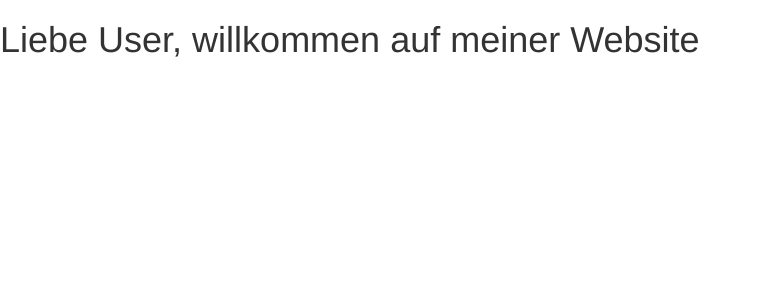
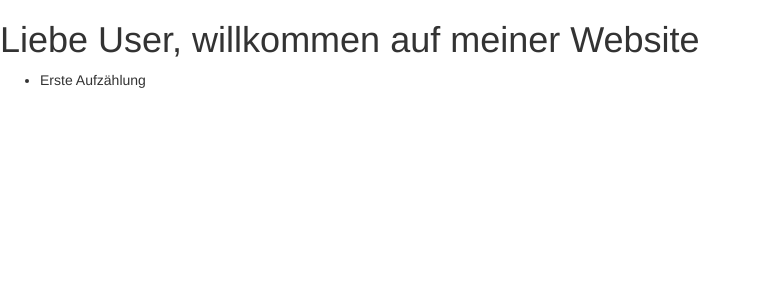
Before and after one commit to joeromero/iversity, a Jekyll site: the page index.html, which Jekyll copies as it is, in a window 1280 px wide. Shown: the top 300 px of the page, without its empty margins (0-758 px from the left). Built offline with Jekyll 4.4.1, drawn with Linux system fonts in a browser that asks for light colours; nearby versions of some CDN libraries; library files that are not in the unit come from our copies; Markdown is read by kramdown in place of the engine named in the settings.

Commit message:
Bootstrap

```diff
--- a/index.html
+++ b/index.html
@@ -15,6 +15,9 @@
   <body>
     <h1>Liebe User, willkommen auf meiner Website</h1>
 
+	<ul>
+	<li>Erste Aufz&auml;hlung</li>
+	</ul>
     <!-- jQuery (necessary for Bootstrap's JavaScript plugins) -->
     <script src="//code.jquery.com/jquery.js"></script>
     <!-- Include all compiled plugins (below), or include individual files as needed -->
```
